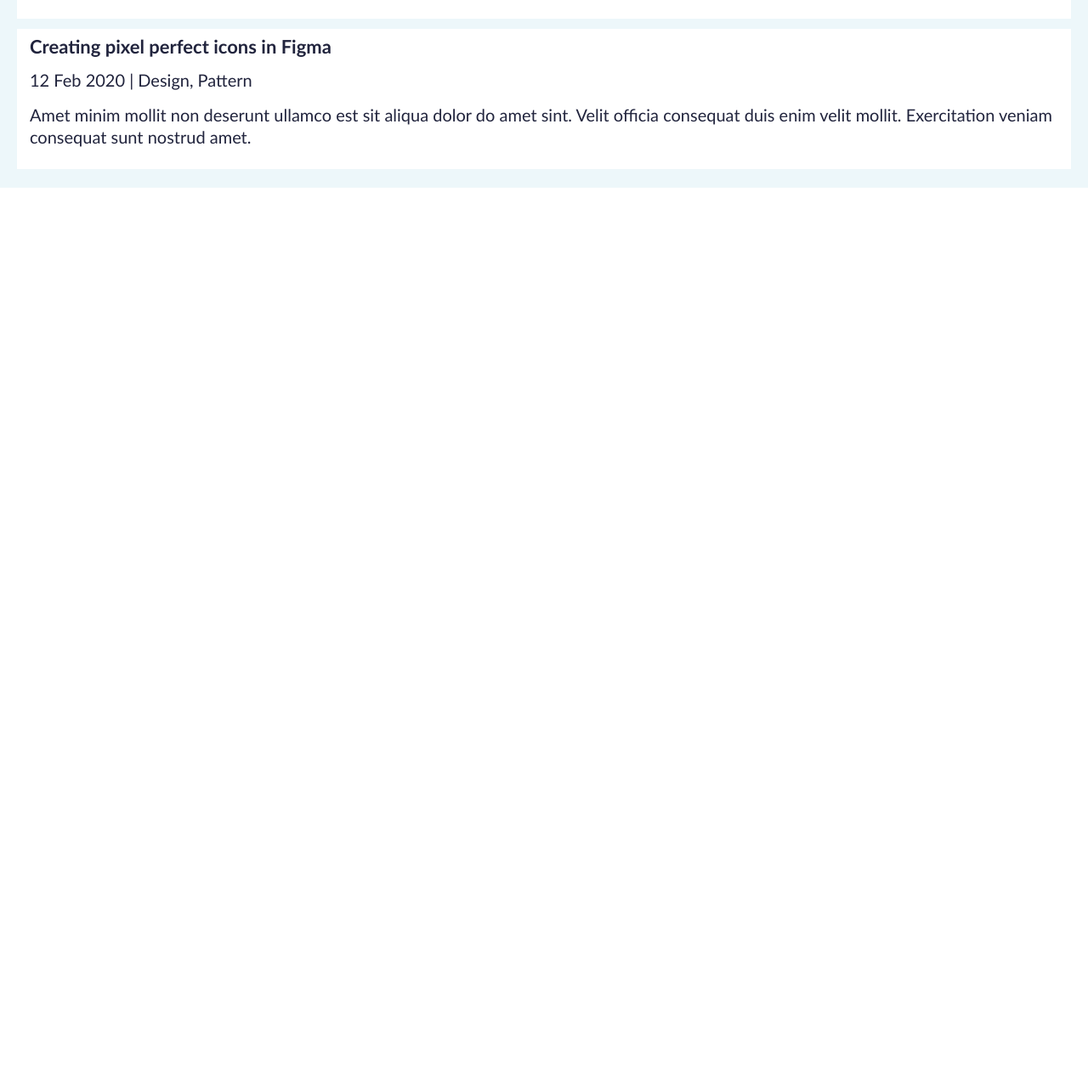
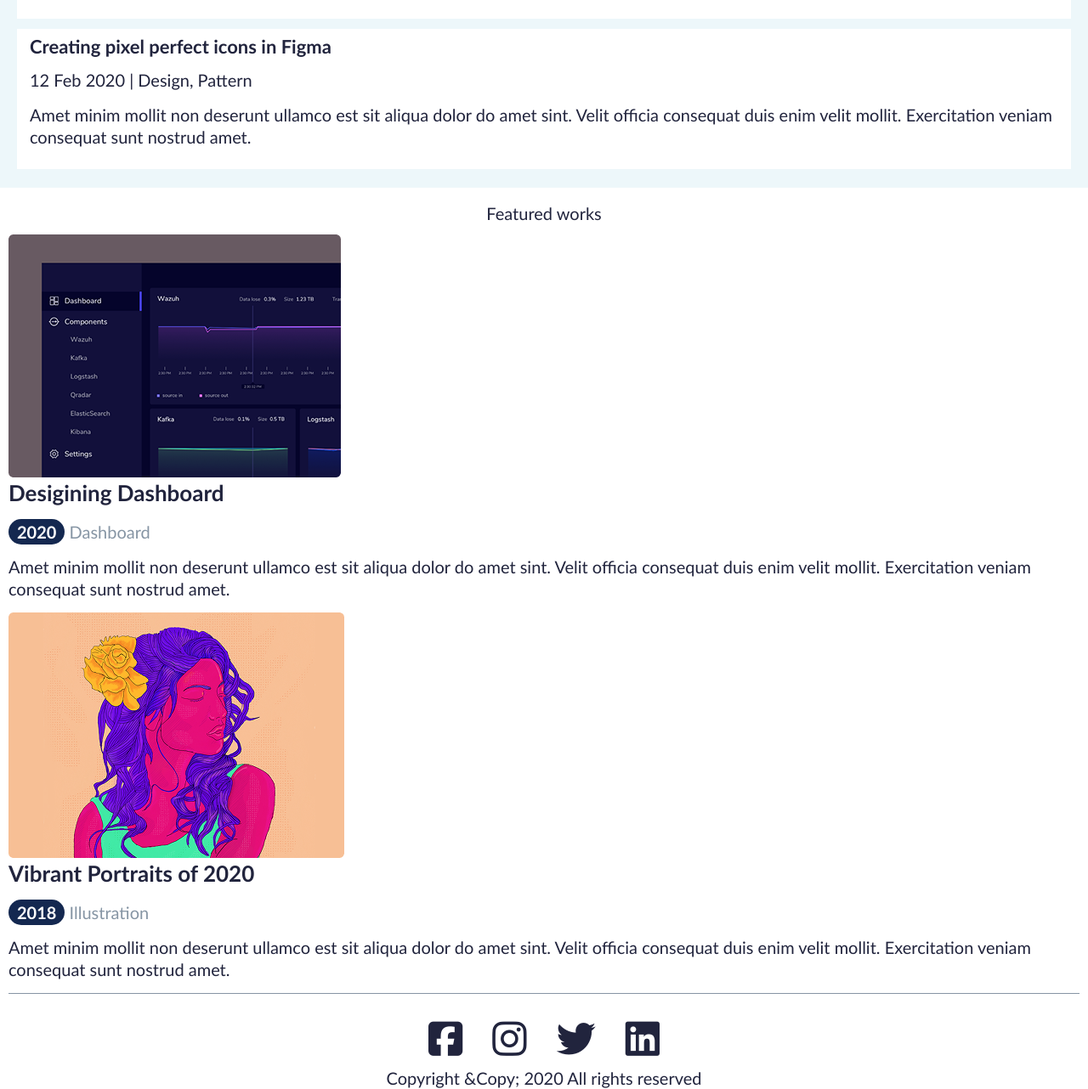
Before and after one commit to HeloisaMafra/atv-portifolio, a plain HTML site: page index.html in a window 1280 px wide. Shown: the part 553-1835 px from the top of the page at 85% size. Before the commit the page ends 800 px from the top, so only its background shows below. Drawn offline with Linux system fonts and the light colour scheme.

Commit message:
Add files via upload
Final da página.

```diff
--- a/css/style.css
+++ b/css/style.css
@@ -19,6 +19,12 @@ a {
 p {
     line-height: 130%;
 
+}
+section h2 {
+    text-align: center;
+}
+img {
+    max-width: 100%;
 }
 /* =============
    ESPECÍFICO
@@ -68,3 +74,39 @@ section.posts ul li p {
     margin: 15px 0 15px 0;
 
 }
+section.works {
+    padding: 20px 10px 20px 10px;
+}
+
+section.works ul li {
+    margin: 15px 0;;
+}
+section.works ul li p {
+    margin: 15px 0;
+}
+section.works ul li h3 {
+    font-weight: bold;
+    font-size: 1.3rem;
+    line-height: 130%;
+}
+section.works ul li p.info{
+    color: #8695A4;
+}
+section.works ul li p.info span {
+    color: white;
+    background-color: #142850;
+    font-weight: bold;
+    padding: 3px 10px;
+    border-radius: 20px;
+}
+section.works ul {
+    border-bottom: 1px solid #8695a4;
+}
+
+footer {
+    text-align: center;
+}
+footer a {
+    font-size: 2.3rem;
+    margin: 10px 15px;
+}
--- a/index.html
+++ b/index.html
@@ -44,7 +44,36 @@
                 </li>
             </ul>
         </section>
+        <section class="works">
+            <h2>Featured works</h2>
+            <ul>
+                <li>
+                    <img src="source/imagens/Rectangle 30.png" alt="designing dashboard">
+                    <h3>Desigining Dashboard</h3>
+                    <p class="info"><span>2020</span>  Dashboard</p>
+                    <p>
+                        Amet minim mollit non deserunt ullamco est sit aliqua dolor do amet sint. Velit officia consequat duis enim velit mollit. Exercitation veniam consequat sunt nostrud amet.
+                    </p>
+                </li>
+                <li>
+                    <img src="source/imagens/Rectangle 32.png" alt="designing dashboard">
+                    <h3>Vibrant Portraits of 2020</h3>
+                    <p class="info"><span>2018</span> Illustration</p>
+                    <p>
+                        Amet minim mollit non deserunt ullamco est sit aliqua dolor do amet sint. Velit officia consequat duis enim velit mollit. Exercitation veniam consequat sunt nostrud amet.
+                    </p>
+            </ul>
+        </section>
     </main>
+    <footer>
+        <p>
+            <a href="#" class="fa-brands fa-square-facebook"></i></a>
+            <a href="#" class="fa-brands fa-instagram"></i></a>
+            <a href="#" class="fa-brands fa-twitter"></i></a>
+            <a href="#" class="fa-brands fa-linkedin"></i></a>
+        </p>
+        <p>Copyright &Copy; 2020 All rights reserved</p>
+    </footer>
 
 
 </body>
```
